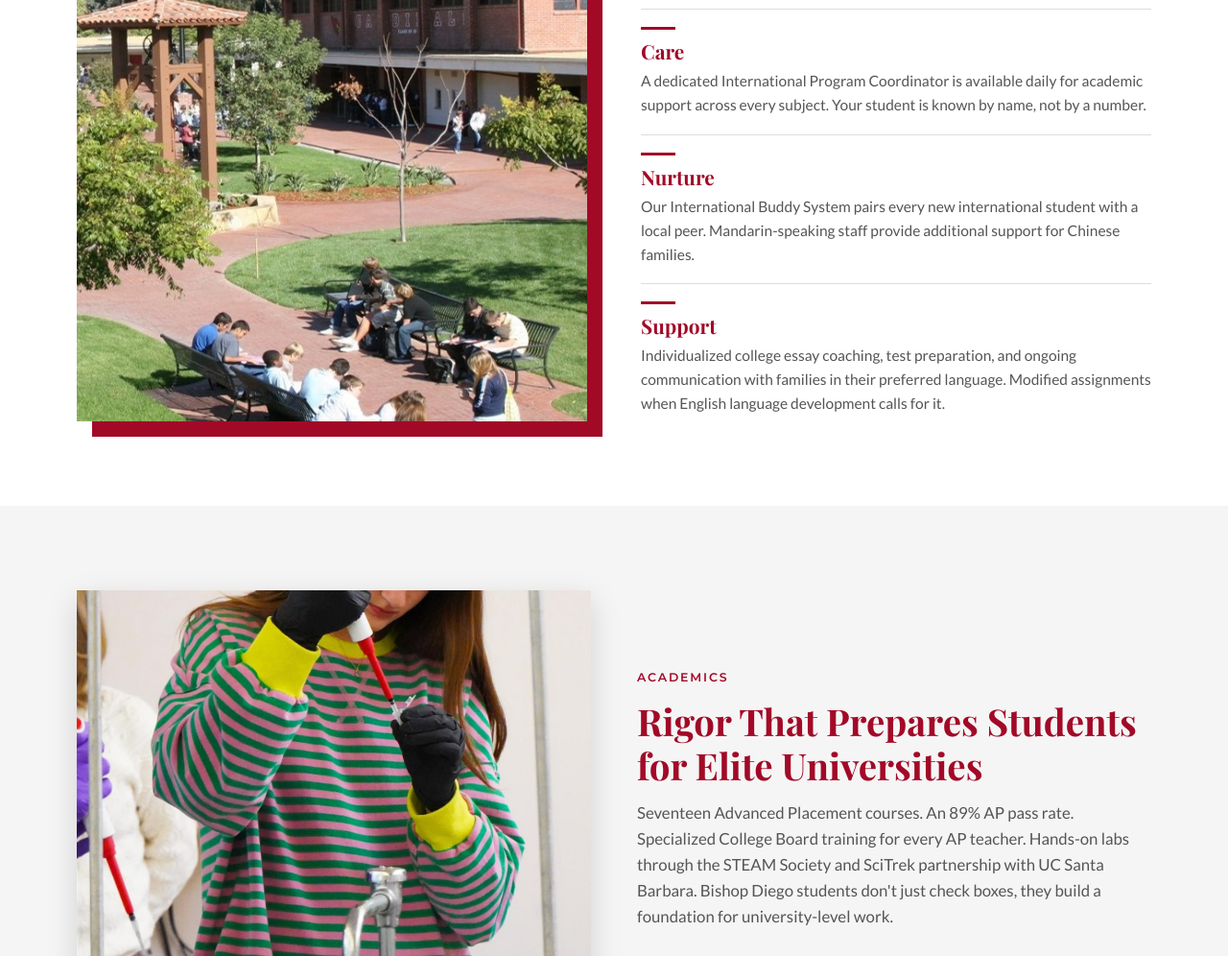
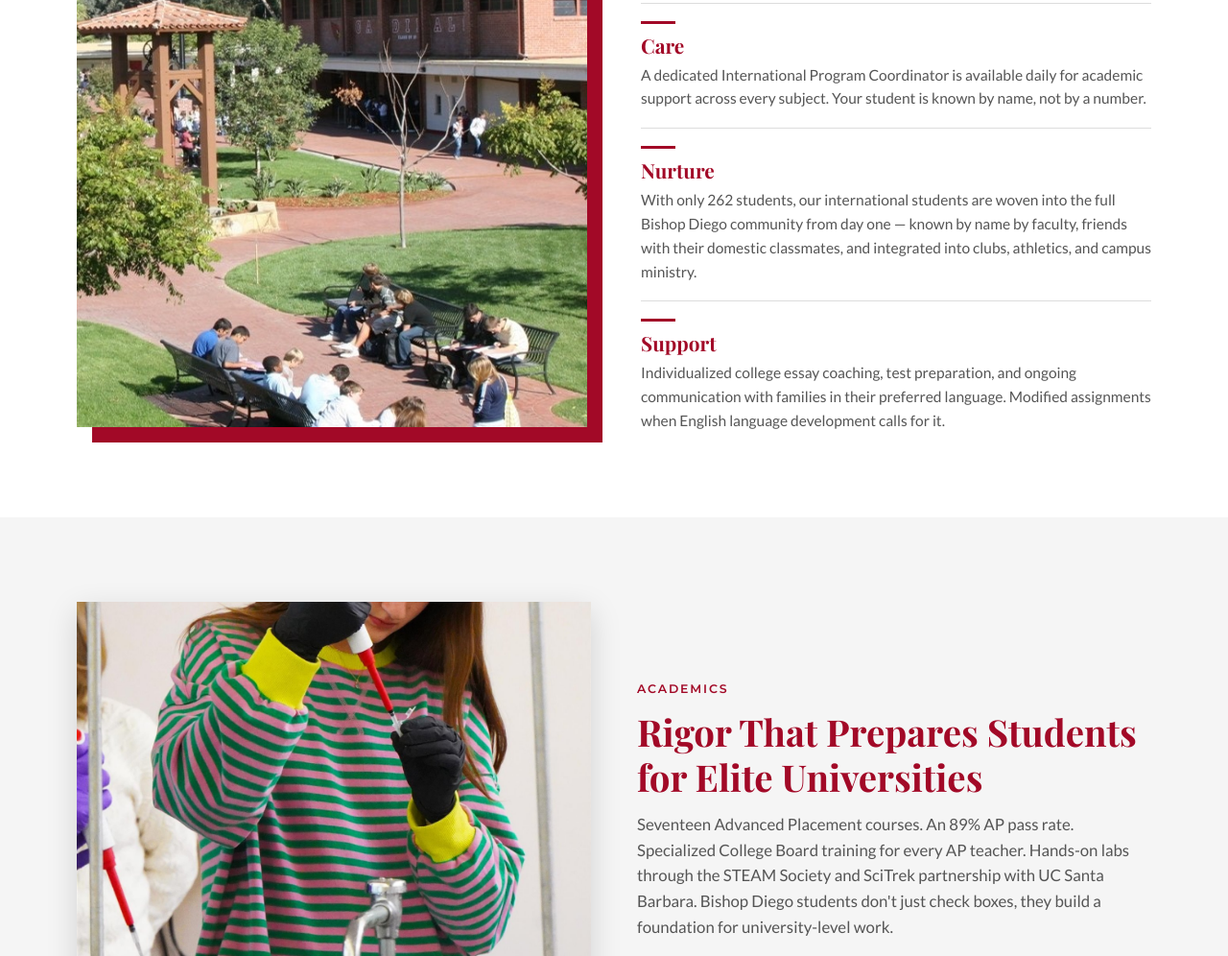
Before and after one commit to Eggmanaa/bdhs-international-applications, a website: page public/index.html in a window 1280 px wide. Shown: the part 1771-2767 px from the top of the page at 96% size. Drawn offline with nearby package versions, Linux system fonts and the light colour scheme; a web font is replaced by a local one.

Commit message:
Update Nurture pillar copy: remove references to Buddy System and Mandarin-speaking staff (program no longer does this). Now emphasizes small-school integration.

```diff
--- a/public/index.html
+++ b/public/index.html
@@ -800,7 +800,7 @@
         <div class="pillar-row">
           <div>
             <h3>Nurture</h3>
-            <p>Our International Buddy System pairs every new international student with a local peer. Mandarin-speaking staff provide additional support for Chinese families.</p>
+            <p>With only 262 students, our international students are woven into the full Bishop Diego community from day one — known by name by faculty, friends with their domestic classmates, and integrated into clubs, athletics, and campus ministry.</p>
           </div>
         </div>
         <div class="pillar-row">
```
